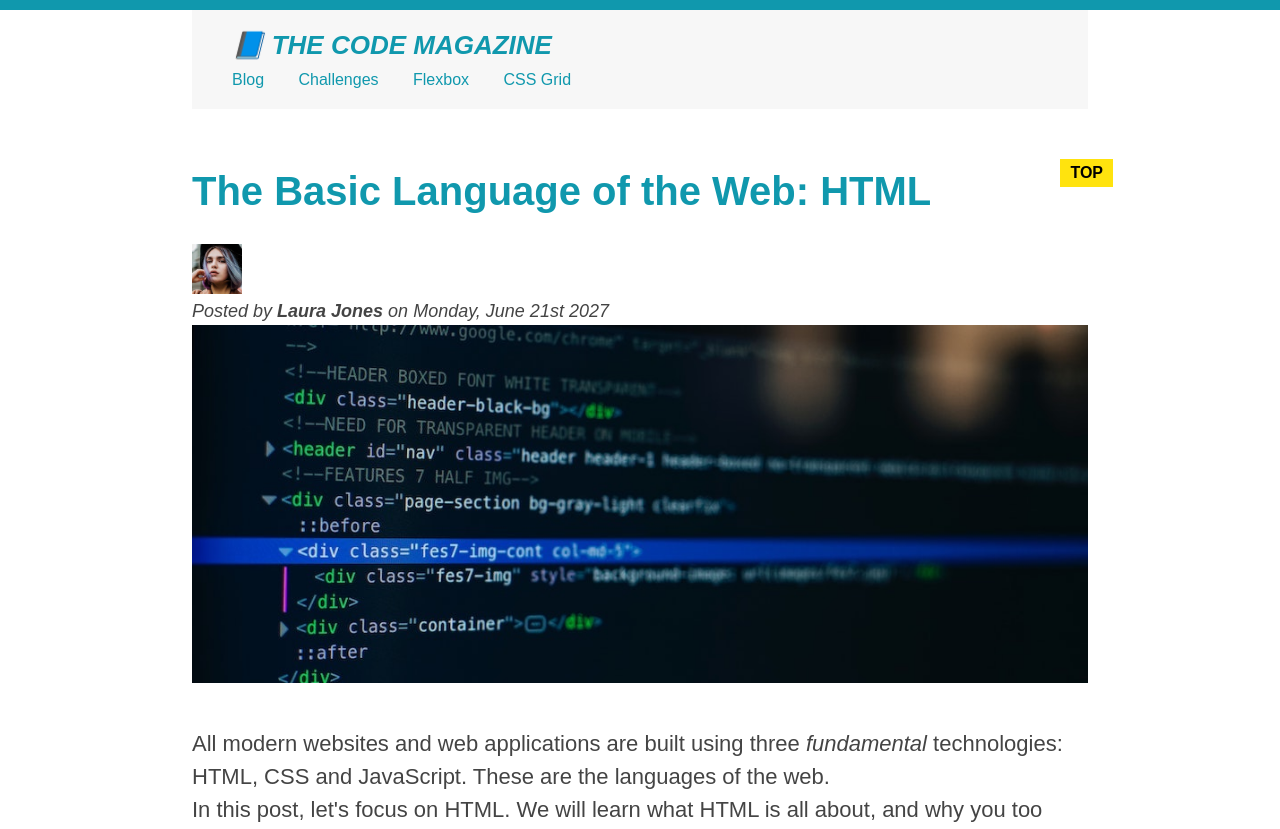
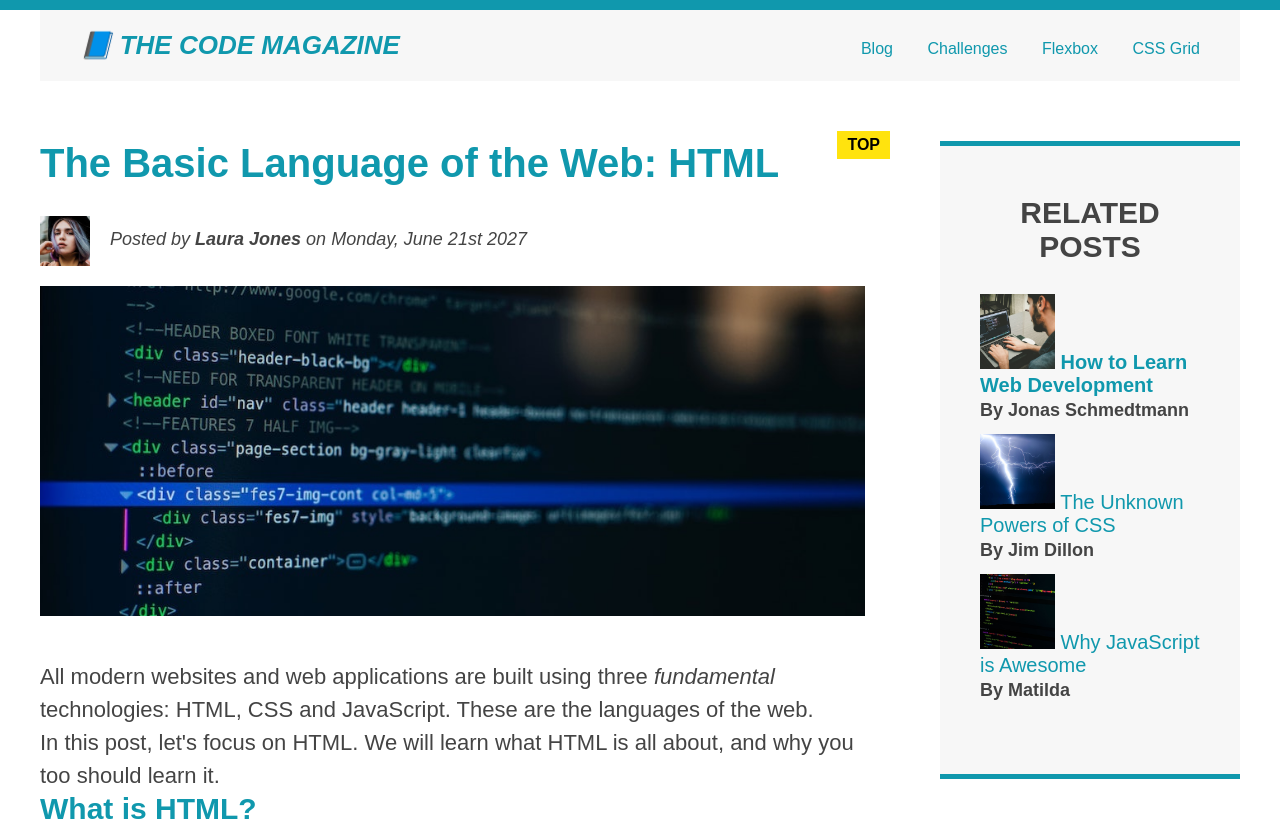
Before and after one commit to Piazzolla/html-css-01, a plain HTML site: page index.html in a window 1280 px wide. Shown: the top 829 px of the page. Drawn offline with Linux system fonts and the light colour scheme.

Commit message:
floats - algo que esta deprecated y no deberia usar

```diff
--- a/index.html
+++ b/index.html
@@ -18,7 +18,7 @@
     -->
 
   <div class="container">
-    <header class="main-header">
+    <header class="main-header clearfix">
       <h1>📘 The Code Magazine</h1>
 
       <nav>
@@ -27,6 +27,7 @@
         <a href="#">Flexbox</a>
         <a href="#">CSS Grid</a>
       </nav>
+      <!-- <div class="clear"></div> esto es mala practica -->
     </header>
 
     <article>
@@ -34,9 +35,11 @@
 
         <h2>The Basic Language of the Web: HTML</h2>
 
-        <img src="img/laura-jones.jpg" alt="Headshot of Laura Jones" height="50" width="50" />
+        <img src="img/laura-jones.jpg" alt="Headshot of Laura Jones" height="50" width="50" class="author-img" />
 
-        <p id="author">Posted by <strong>Laura Jones</strong> on Monday, June 21st 2027</p>
+        <p class="author"  id="author">Posted by <strong>Laura Jones</strong> on Monday, June 21st 2027
+
+        </p>
 
         <img class="post-img" src="img/post-img.jpg" alt="HTML code on a screen" width="500" height="200" />
 
--- a/style.css
+++ b/style.css
@@ -13,6 +13,7 @@
     no te agarra los texts  */
     margin: 0;
     padding: 0;
+    box-sizing: border-box;
 }
 
 
@@ -25,9 +26,10 @@ body {
 
 .container {
     width: 70%;
- /*   margin-left: auto;
+    /*   margin-left: auto;
     margin-right: auto;*/
-    margin: 0 auto; /* esto es un shorthand para lo que esta comentado arriba */
+    margin: 0 auto;
+    /* esto es un shorthand para lo que esta comentado arriba */
 }
 
 article {
@@ -40,7 +42,8 @@ article {
     padding-left: 40px;
     padding-right: 40px;   */
     padding: 20px 40px;
-    margin-bottom: 60px; /* para espaciar elementos es mejor usar siempre el mismo en cada elemento
+    margin-bottom: 60px;
+    /* para espaciar elementos es mejor usar siempre el mismo en cada elemento
     sea margin-bottom o margin-top, y no ponerle margin bottom y top a uno solo */
     /* height: 80px; */
 }
@@ -53,15 +56,23 @@ aside {
     background-color: #f7f7f7;
     border-top: 5px solid #1098ad;
     border-bottom: 5px solid #1098ad;
-    padding: 50px 0;
-    width: 500px;
+    padding: 50px 40px;
+    /* width: 500px; */
+
 }
 
-h1, h2, h3, h4, p, li {
+h1,
+h2,
+h3,
+h4,
+p,
+li {
     font-family: sans-serif;
 }
 
-h1, h2, h3 {
+h1,
+h2,
+h3 {
     color: #1098ad;
     text-emphasis: '';
 }
@@ -103,6 +114,7 @@ h4 {
     font-size: 30px;
     text-transform: uppercase;
     text-align: center;
+    margin-bottom: 30px;
 }
 
 p {
@@ -112,10 +124,10 @@ p {
 
 }
 
-ul, ol {
+ul,
+ol {
     margin-left: 50px;
     margin-bottom: 20px
-
 }
 
 li {
@@ -149,6 +161,7 @@ li:last-child {
 
 .related-posts {
     list-style: none;
+    margin-left: 0;
 }
 
 
@@ -184,9 +197,10 @@ a:hover {
 }
 
 a:active {
- background-color: black;
- font-style: italic
+    background-color: black;
+    font-style: italic
 }
+
 /* Normalmente el styling de a se hace en este orden, link, visited, hover, active */
 /* LVHA */
 
@@ -196,7 +210,7 @@ despu[es la clase .clase despues el element selector div, li, etc, finalmente el
 /* Resoling conflicts */
 
 .post-img {
-   /* width: 800px;
+    /* width: 800px;
     height: auto;
     este height auto lo necesito si seteo asi el width porque en el html tengo seteado height y width
     el width lo sobreescribo aca con css, pero me queda el height que defini en el html
@@ -323,3 +337,78 @@ button::first-letter {
 
 
 */
+
+
+/* ----------- FLOATS ----------------- ya no se usan, se usa flex y grid */
+/*
+
+cuando definis float para un elemento, es como si hicieras absolute positioning, en el sentido de que el elemento
+deja de estar en el normal flow de la pagina, pero a la vez es diferente porque sigue afectando al resto
+de los elementos con su margin, etc. El texto y los elementos inline van a estar wrapping el floated element.
+El contenedor no ajusta su height al elemento.
+*/
+
+.author-img {
+    float: left;
+    margin-bottom: 20px;
+}
+
+.author {
+    margin-top: 10px;
+    float: left;
+    margin-left: 20px;
+}
+
+h1 {
+    float: left;
+
+}
+
+nav {
+    float: right;
+}
+
+/* .clear {  arreglo el problema de collapsing heights
+    clear: both;
+}
+*/
+
+/* The Clear Fix Hack */
+.clearfix::after {
+    clear: both;
+    content: "";
+    display: block;
+}
+
+
+.container {
+    width: 1200px;
+}
+
+article {
+    width: 825px;
+    float: left;
+}
+
+aside {
+    width: 300px;
+    float: right;
+}
+
+footer {
+    clear: both;
+}
+
+
+/*
+usando
+
+box-sizing: boder-box;
+
+haces que el height y width del elemento sean los del contenido MAS EL PADDING Y EL BORDE, entonces es mas facil ubicar
+los elementos
+
+box-sizing no es de las propiedades que se heredan
+para que se aplique a todos los elementos tengo que agregarlo en el selector universal *
+
+*/
```
